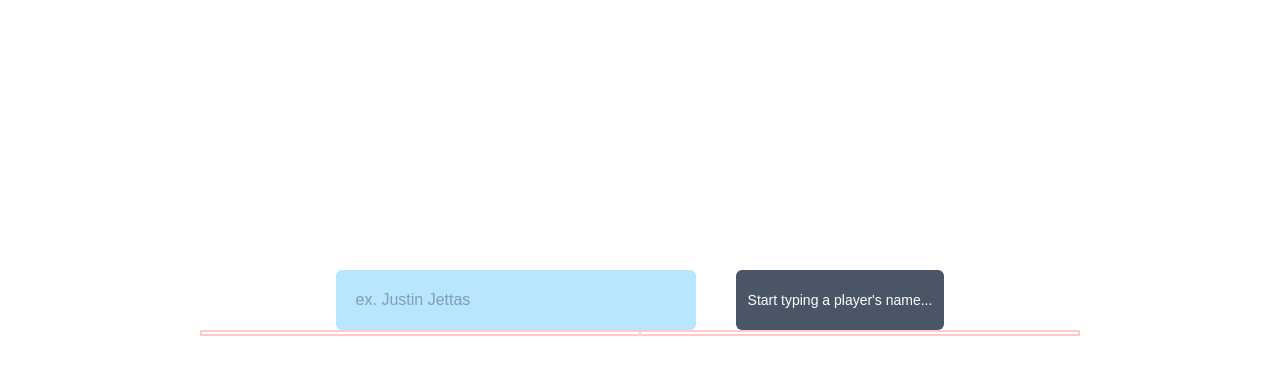
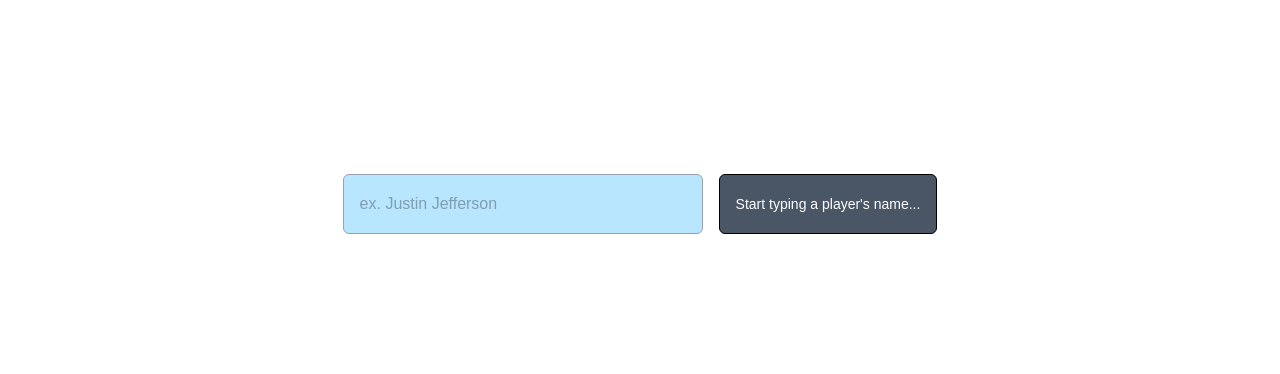
Before and after one commit to akohl2733/fantasy-rankings-2026, a Next.js app in the folder frontend/: page /search in a window 1280 px wide. Shown: the part 160-534 px from the top of the page. Built offline with nearby package versions, Linux system fonts and the light colour scheme.

Commit message:
attempts to clean up frontend and review of debounce function

```diff
--- a/frontend/app/components/PlayerCard.tsx
+++ b/frontend/app/components/PlayerCard.tsx
@@ -17,12 +17,12 @@ export interface Player {
     tier: number;
 }
 
-export default function PlayerCard({players} : { players: Player[]}) {
+export default function PlayerCard({ players }: { players: Player[] }) {
     return (
-        <div className="grid grid-cols-3 gap-y-8 gap-x-18">
+        <div className="inline-grid grid-cols-1 sm:grid-cols-2 md:grid-cols-3 gap-y-8 gap-x-18 justify-center">
             {players.map((p, id) => {
                 return (
-                    <div key={id} className="bg-sky-200 text-gray-600 text-2xl font-bold py-6 px-10 mb-2 rounded">
+                    <div key={id} className="bg-sky-200 text-gray-600 text-2xl font-bold py-6 px-10 mb-2 rounded min-w-64">
                         <div>{p.rank}</div>
                         <div>{p.name}</div>
                         <div>{p.position}</div>
--- a/frontend/app/search/SearchBar.tsx
+++ b/frontend/app/search/SearchBar.tsx
@@ -17,7 +17,10 @@ export default function PlayerSearchBar() {
 
     // initialize debounced function when component mounts
     useEffect(() => {
+        // set this function to debouncedFetchRef
         debouncedFetchRef.current = (name: string) => {
+
+            // clear any existing timeout
             if (timerRef.current) {
                 clearTimeout(timerRef.current);
             }
@@ -27,6 +30,7 @@ export default function PlayerSearchBar() {
                 return;
             }
 
+            // try and get the players after 300 ms of no clicking
             timerRef.current = setTimeout(async() => {
                 try {
                     const res = await getPlayersBySimilarName(name);
@@ -36,10 +40,11 @@ export default function PlayerSearchBar() {
                 }
             }, 300)
         };
+        // lazy loaded callback - run cleanup function when finished (cannot use normal if block)
         return () => {
             if (timerRef.current) clearTimeout(timerRef.current);
         }
-    }, []);
+    }, []); // do this on mount only
 
 
     // call search_result endpoint if playerName changes
@@ -54,6 +59,7 @@ export default function PlayerSearchBar() {
     const handleInputChange = (e: string) => {
         setIsPending(false);
         setPlayerName(e);
+        setSelectedPlayer(null)
     }
 
 
@@ -72,33 +78,44 @@ export default function PlayerSearchBar() {
 
 return (
         <>
-            <div className='flex gap-10 justify-center'>
-                <div>
+            <div className="flex flex-col gap-12 w-full py-6">
+
+                <div className='flex gap-4 justify-center items-start w-full'>
+                    <div className="relative">
                         <input
                             ref={inputRef}
                             type='text'
                             value={playerName}
                             onChange={(e) => handleInputChange(e.target.value)}
-                        placeholder='ex. Justin Jettas'
-                        className="border-md border-black rounded-md bg-sky-200 text-gray-600 p-5 min-w-90 max-h-15"/>
-                    {players.length > 0 && <div className="border border-gray-400 rounded-md">
-                        {!isPending && players.map((player, idx) => {
-                            return <button key={idx} id={`${idx}`} onClick={() => onSelectPlayerClick(player)}>{player.name}</button>
-                        })}
+                            placeholder='ex. Justin Jefferson'
+                            className="border border-gray-400 rounded-md bg-sky-200 text-gray-600 p-4 min-w-90 h-15 focus:outline-none"/>
+                        {players.length > 0 && !isPending && (
+                            <div className="absolute left-0 right-0 mt-1 border border-gray-400 rounded-md bg-white flex flex-col z-50 max-h-60 overflow-y-auto shadow-lg">
+                                {players.map((player, idx) => (
+                                    <button
+                                        key={player.id || idx}
+                                        id={`${idx}`}
+                                        onClick={() => onSelectPlayerClick(player)}
+                                        className="w-full text-left p-3 text-gray-700 hover:bg-gray-100 border-b border-gray-100 last:border-0 text-lg transition-colors"
+                                    >
+                                        {player.name}
+                                    </button>
+                                ))}
                             </div>
-                    }
+                        )}
                     </div>
+
                     <button
-                    onClick={(e) => clickBehavior()}
-                    className='border-md border-black rounded-md bg-gray-600 text-white px-3 text-sm max-h-15'
+                        onClick={() => clickBehavior()}
+                        className='border border-black rounded-md bg-gray-600 text-white px-4 h-15 text-sm font-medium hover:bg-gray-700 transition-colors'
                     >
                         Start typing a player's name...
                     </button>
                 </div>
-            <div className='flex justify-center items-center w-full border-2 border-red-200'>
-                <div className="flex items-center border border-green-200">
+                    <div className='w-full flex justify-center'>
                     {selectedPlayer && <PlayerCard players={[selectedPlayer]} />}
                 </div>
+
             </div>
         </>
     )
--- a/frontend/app/search/page.tsx
+++ b/frontend/app/search/page.tsx
@@ -3,7 +3,7 @@ import PlayerSearchBar from "./SearchBar";
 export default function SearchPage() {
     return (
         <>
-            <div className="p-50">
+            <div className="p-20">
                 <PlayerSearchBar />
             </div>
         </>
```
Lines whose indentation alone changed are shown as unchanged.
